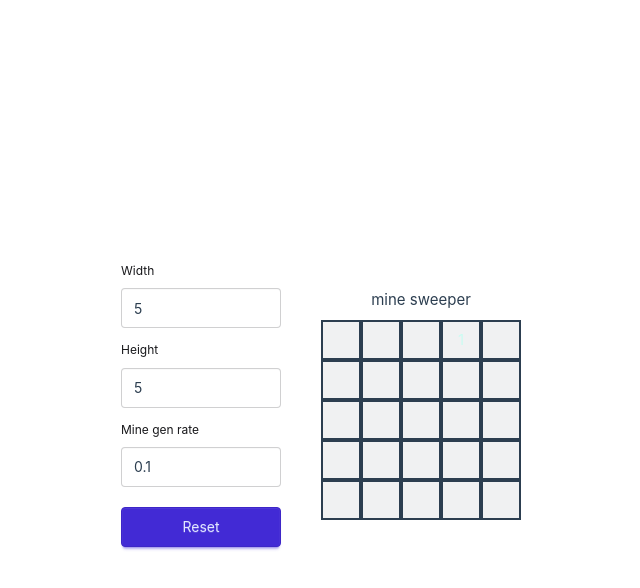
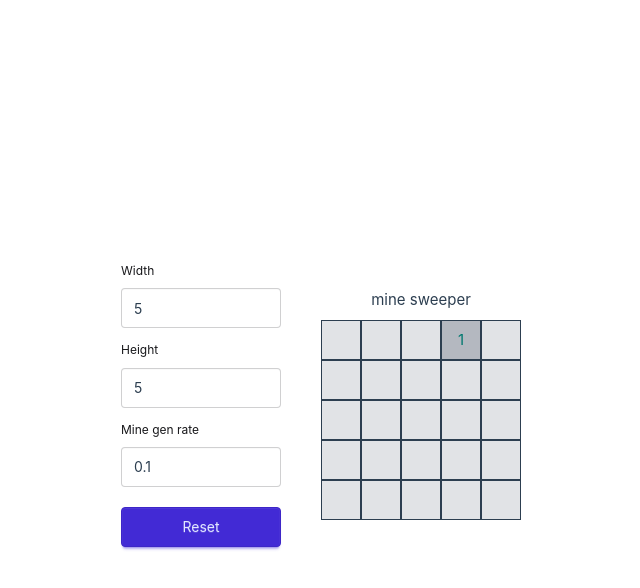
Before and after one commit to rinavo/minesweeper, a Vue app: page / in a window 1280 px wide. Both pictures are taken after a click on the element 800 px from the left and 340 px from the top of the page. Shown: the top 588 px of the page, without its empty margins (339-979 px from the left). Built offline with nearby package versions, Linux system fonts and the light colour scheme; what @iconify/tailwind4 would draw is missing.

Commit message:
update style

```diff
--- a/src/components/MineSweeper.vue
+++ b/src/components/MineSweeper.vue
@@ -115,16 +115,21 @@ watch(solved, (newValue) => {
 })
 
 const numColors = [
-  'text-cyan-50',
-  'text-teal-100',
-  'text-emerald-200',
-  'text-green-300',
-  'text-lime-400',
-  'text-yellow-500',
-  'text-amber-600',
+  'text-gray-700/10',
+  'text-teal-700',
+  'text-emerald-700',
+  'text-green-700',
+  'text-lime-700',
+  'text-yellow-700',
+  'text-amber-700',
   'text-orange-700',
   'text-red-800'
 ]
+
+function blockColor(x,y) {
+  return stateMatrix[y][x].mine && stateMatrix[y][x].revealed ? 'bg-pink-200' :
+      stateMatrix[y][x].revealed ? 'bg-gray-500/50' :'bg-gray-500/20'
+}
 
 </script>
 
@@ -137,7 +142,8 @@ const numColors = [
            :id="`${state.y}-${state.x}`"
            @click="revealMine(state)"
            @contextmenu.prevent="handleRightClick"
-           class="flex h-10 w-10 items-center justify-center bg-gray-500/10  hover:bg-gray-600/30 border-2"
+           class="flex h-10 w-10 items-center justify-center   hover:bg-gray-600/40 border-1"
+           :class="[blockColor(state.x, state.y)]"
       >
         <template v-if="state.revealed || dev">
           <template v-if="state.mine">
@@ -146,7 +152,7 @@ const numColors = [
           </template>
           <template v-else>
             <div :class="[numColors[state.adjacentMineCount]]">
-              {{ state.adjacentMineCount }}
+              {{ state.adjacentMineCount === 0 ? '' : state.adjacentMineCount }}
             </div>
           </template>
         </template>
```
